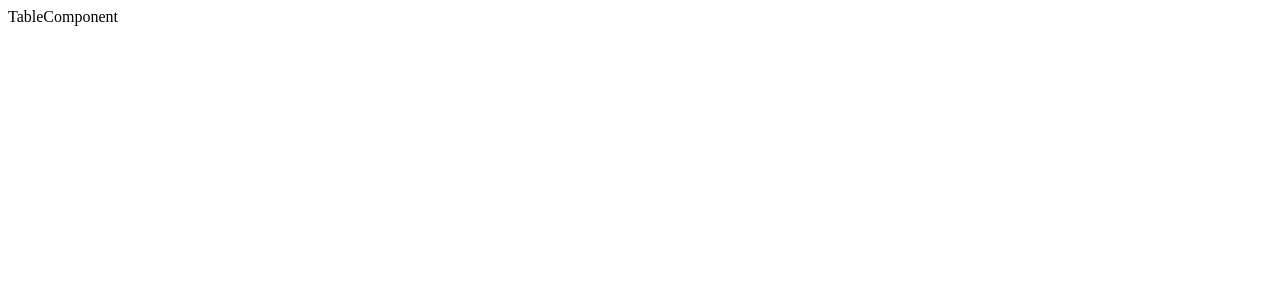
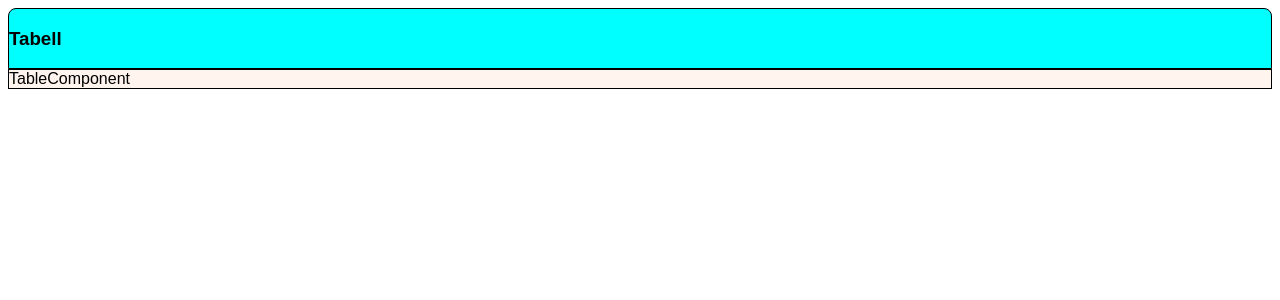
Before and after one commit to tormodAase/FotballDashboard, a React (Create React App) app in the folder fotball-dashboard/: page / in a window 1280 px wide. Shown: the top 300 px of the page. Built offline with nearby package versions, Linux system fonts and the light colour scheme.

Commit message:
Basic container added

```diff
--- a/fotball-dashboard/src/App.js
+++ b/fotball-dashboard/src/App.js
@@ -4,7 +4,7 @@ import Container from './ContainerComponent';
 function App() {
   return (
     <div className="App">
-      <Container><Table/></Container>
+      <Container title="Tabell"><Table/></Container>
     </div>
   );
 }
--- a/fotball-dashboard/src/ContainerComponent.js
+++ b/fotball-dashboard/src/ContainerComponent.js
@@ -1,8 +1,14 @@
 import react from 'react';
+import './App.css';
 
 let Container = (props) => {
     let title = props.title;
-    return <div>{props.children}</div>
+    return (<div className="Container">
+            <div className="ContainerHeader"><h3>{props.title}</h3></div>
+            <div className="ContainerBody">
+                {props.children}
+            </div>
+        </div>);
 }
 
 export default Container;
```
